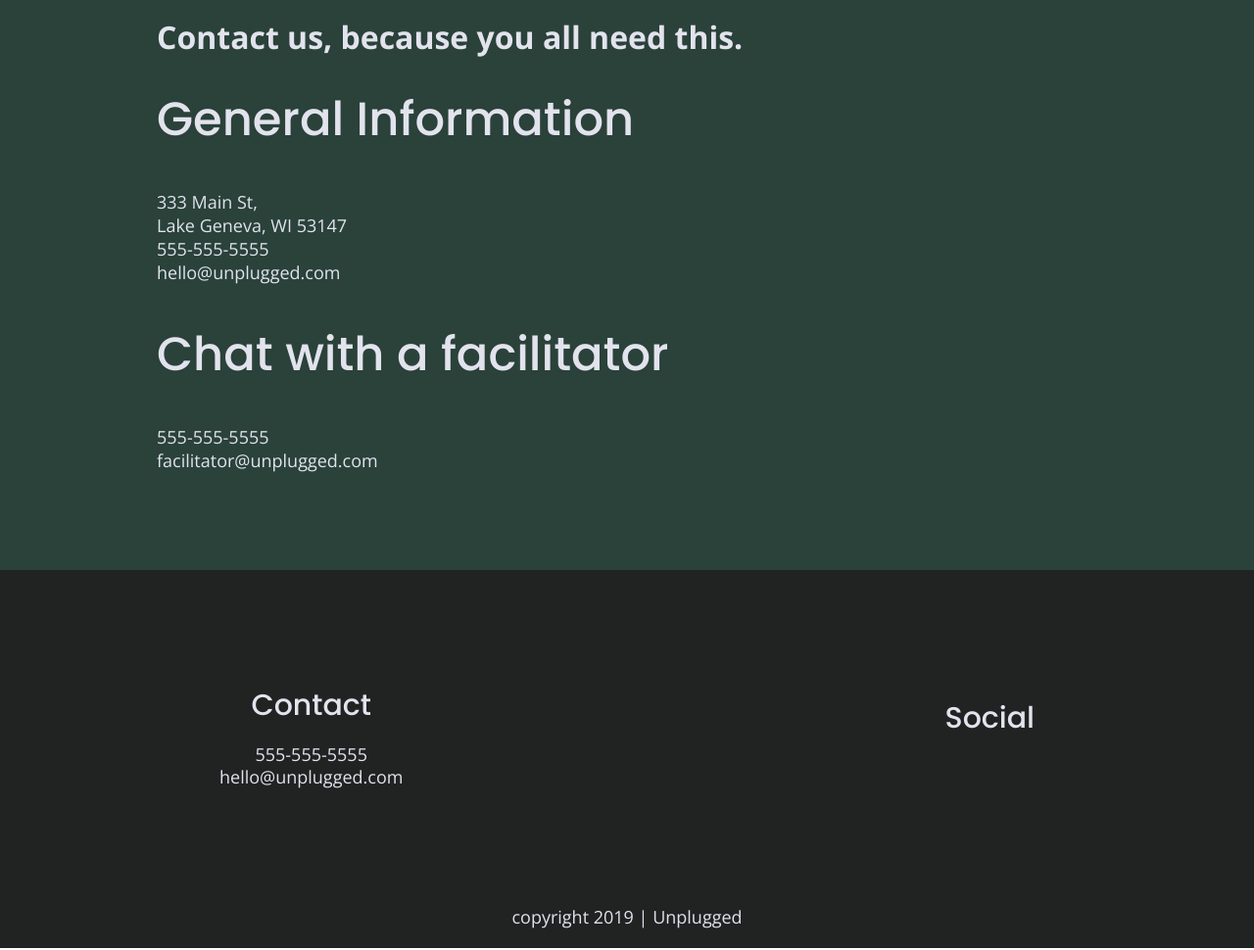
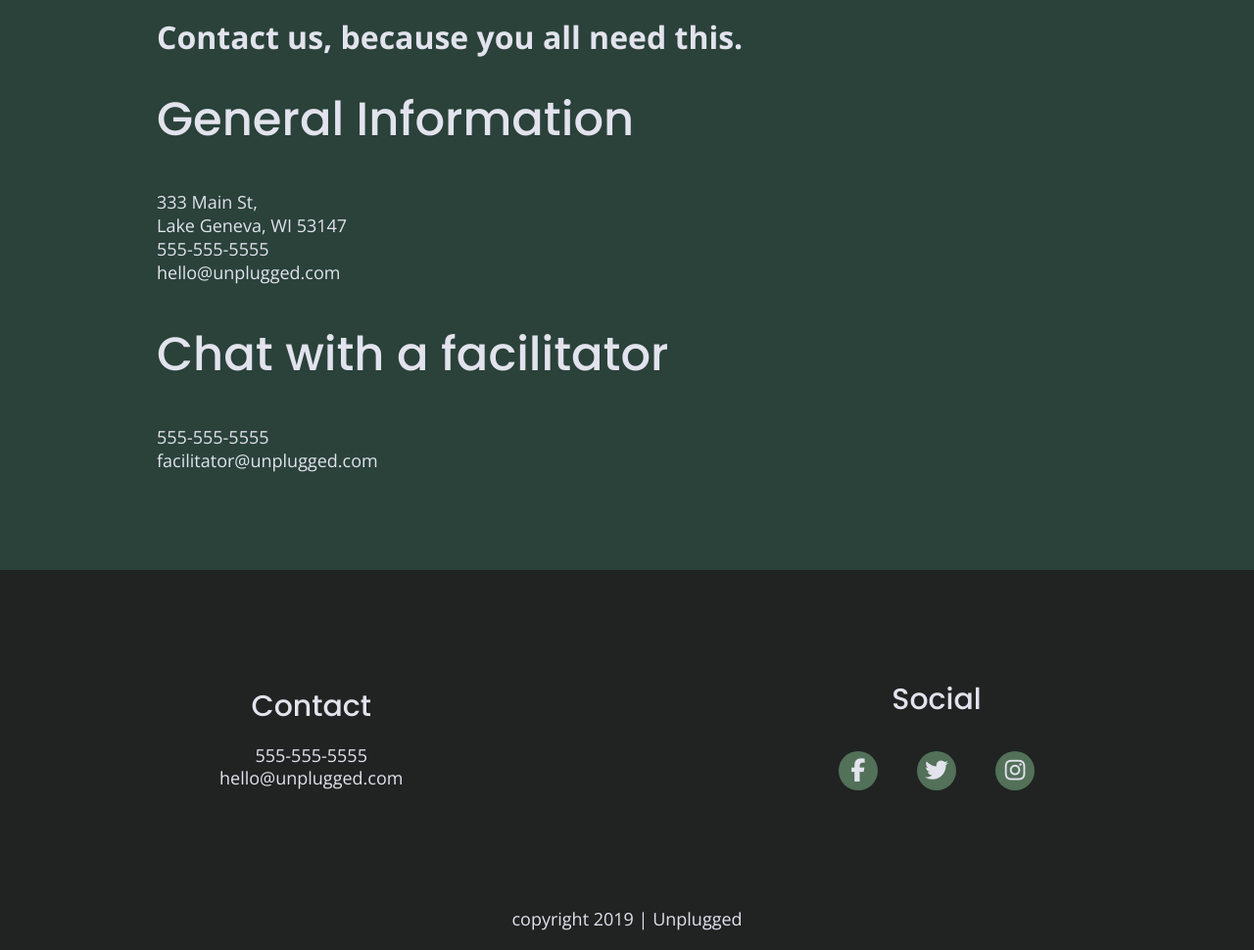
Before and after one commit to 1Henri/unplugged-retreat-boilerplate, a website: page about/index.html in a window 1280 px wide. Shown: the part 1668-2638 px from the top of the page at 98% size. Drawn offline with nearby package versions, Linux system fonts and the light colour scheme; files that its build step writes are made by us from their sources; files whose address does not match are found by name.

Commit message:
Added social media icons

```diff
--- a/about/index.html
+++ b/about/index.html
@@ -96,16 +96,17 @@
 <!--social media-->
 <div class="social">
   <h4>Social</h4>
-          <div class="social-icons"> <!-- social icons-->
+  <div class="social-icons">
     <p>
-              <a href="https://www.facebook.com/Skillcrush/" target="_blank"></a>
+      <a href="https://www.facebook.com/Skillcrush/" target="_blank"><i class="fab fa-facebook-f"></i></a>
     </p>
     <p>
-              <a href="https://twitter.com/Skillcrush" target="_blank"></a>
+      <a href="https://twitter.com/Skillcrush" target="_blank"><i class="fab fa-twitter"></i></a>
     </p>
     <p>
-              <a href="https://www.instagram.com/skillcrush/" target="_blank"></a>
+      <a href="https://www.instagram.com/skillcrush/" target="_blank"><i class="fab fa-instagram"></i></a>
     </p>
+  </div>
 </div>
 </div>
 
--- a/css/main.css
+++ b/css/main.css
@@ -246,9 +246,18 @@ footer .social-icons {
 }
 
 footer .social-icons p {
+  background-color: #527158;
+  border-radius: 50%;
+  width: 40px;
+  height: 40px;
   display: flex;
   justify-content: center;
   align-items: center;
+}
+
+footer .social-icons i {
+  font-size: 1.3125em;
+
 }
 
 footer .copyright {
@@ -316,10 +325,7 @@ input[type=button] {
 /* Features */
 
 .features i {
-  display: flex;
-  justify-content: center;
-  align-items: center;
-  flex-flow: row wrap;
+
 	font-size: 3.75em;
   margin-bottom: 40px;
   text-align: center;
@@ -666,6 +672,11 @@ input[type=button] {
       line-height: 1.285;
   }
 
+  footer .social-icons {
+    width: 12.5em;
+    justify-content: space-between;
+  }
+
   footer .copyright {
     width: 100%;
   }
@@ -792,6 +803,11 @@ input[type=button] {
     font-size: 1.875em;
   }
 
+  footer .social-icons {
+    width: 12.5em;
+    justify-content: space-between;
+  }
+
   /* ==========================================================================
   About Page
   ========================================================================== */
```
Also changed, not shown: index.html (+5 -4 lines). Lines whose indentation alone changed are shown as unchanged.
